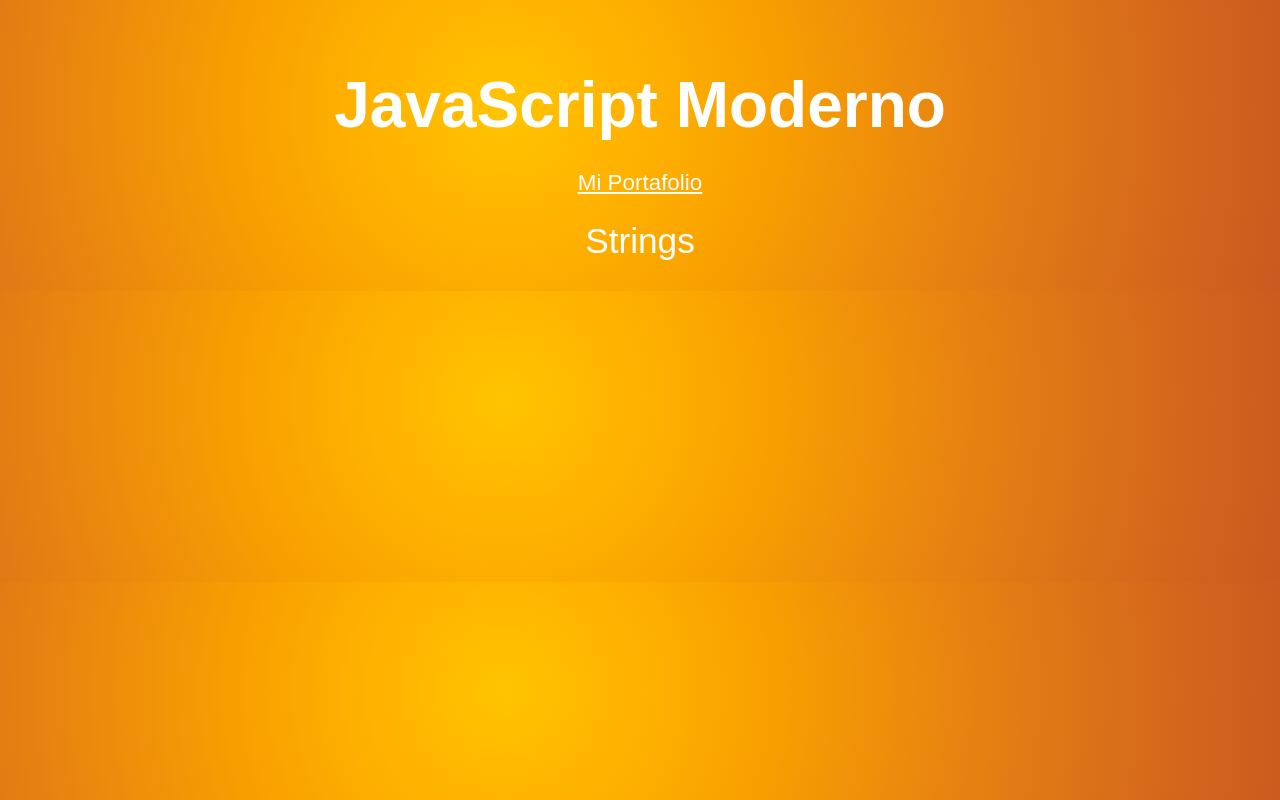
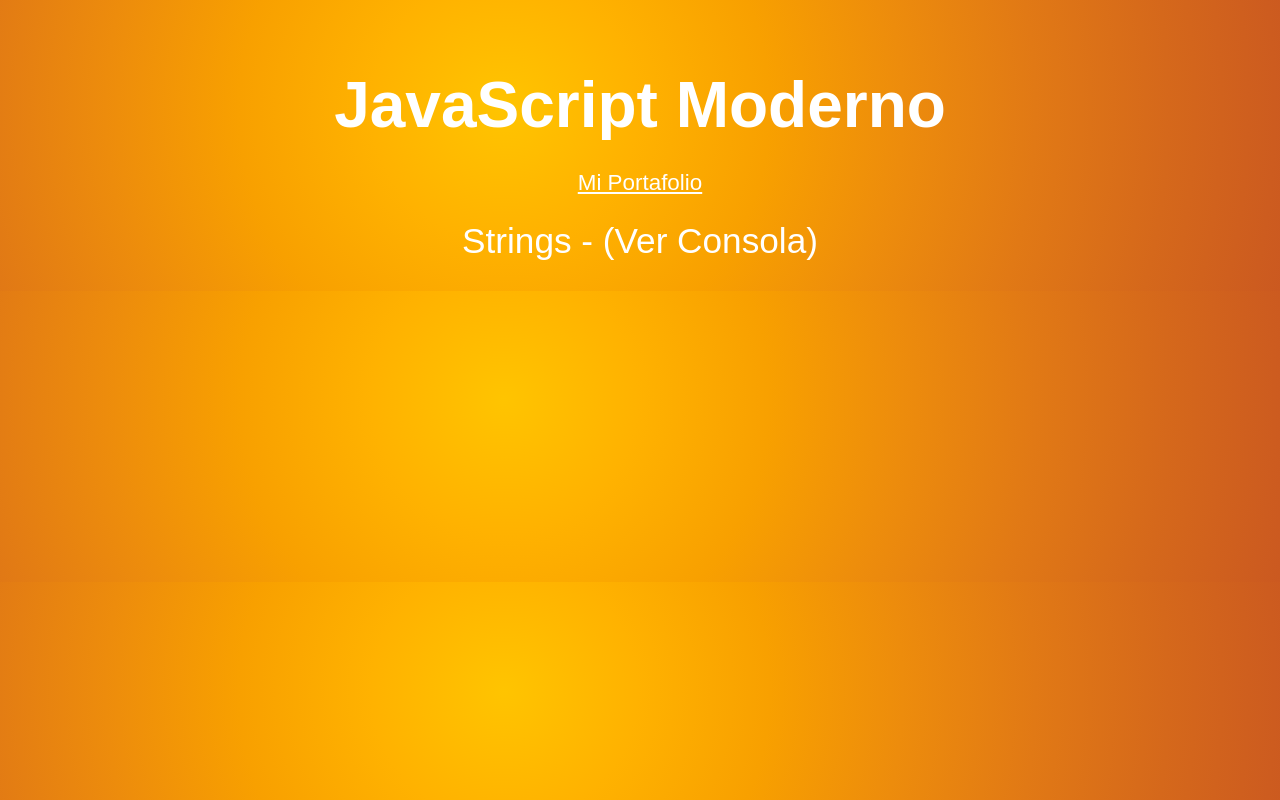
Before and after one commit to DrKoop/drkoop.github.io, a plain HTML site: page index.html in a window 1280 px wide. Drawn offline with Linux system fonts and the light colour scheme; a web font is replaced by a local one.

Commit message:
Update index.html

```diff
--- a/index.html
+++ b/index.html
@@ -3,7 +3,7 @@
 <head>
     <meta charset="UTF-8">
     <meta name="viewport" content="width=device-width, initial-scale=1.0">
-    <title>Document</title>
+    <title>Practicas Strings JS</title>
     <link href="https://fonts.googleapis.com/css2?family=Carrois+Gothic+SC&display=swap" rel="stylesheet">
     <link rel="stylesheet" href="style.css">
 </head>
@@ -12,16 +12,11 @@
     <div class="contenido">
         <h1>JavaScript Moderno</h1>
         <a href="https://drkoopdev.com" target="_blank">Mi Portafolio</a>
-        <p>Strings</p>
+        <p>Strings - (Ver Consola) </p>
     </div>
 
     <script src="js/01-app.js"></script>
-<!--     <script src="js/02-app.js"></script>
-    <script src="js/03-app.js"></script>
-    <script src="js/04-app.js"></script>
-    <script src="js/05-app.js"></script>
-    <script src="js/06-app.js"></script>
-    <script src="js/07-app.js"></script> -->
+
 
 </body>
 </html>
```
